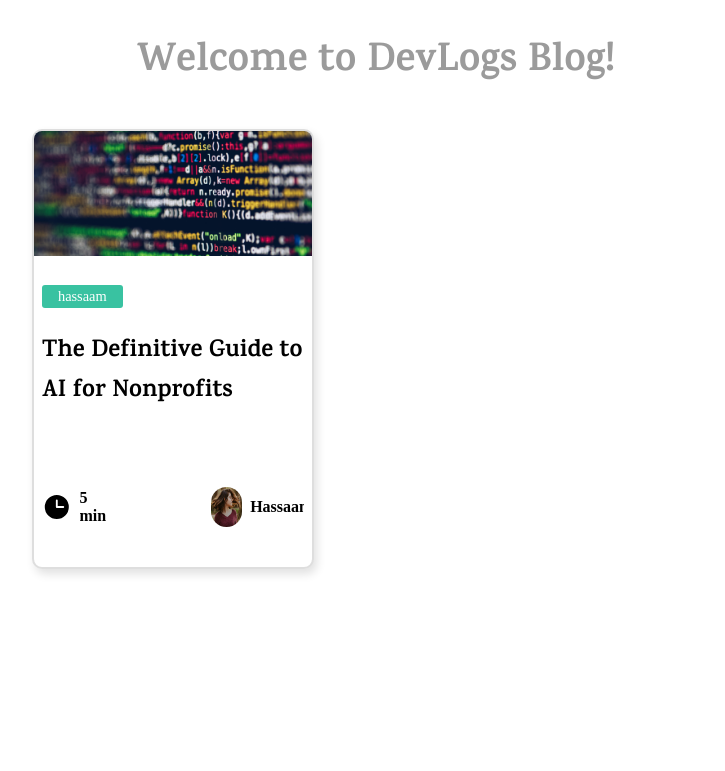
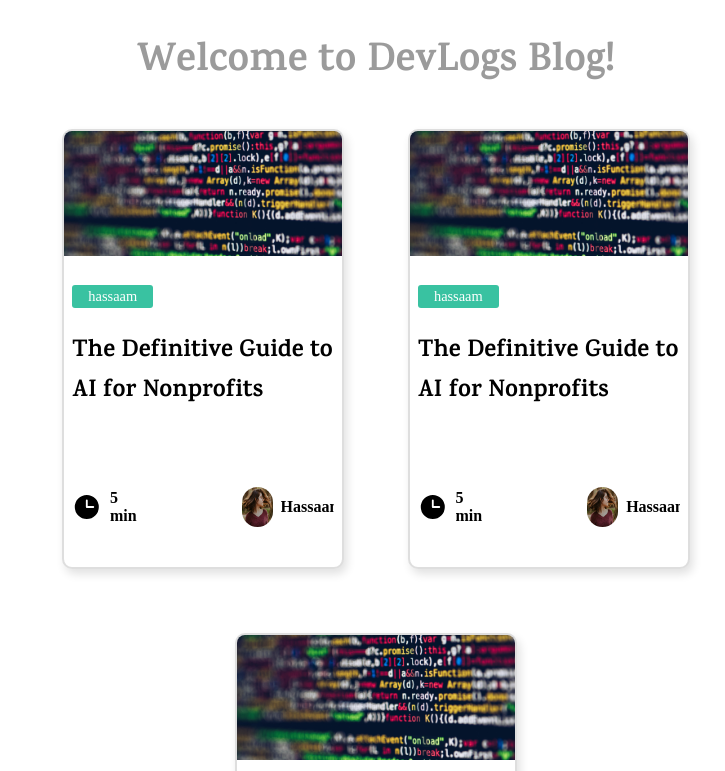
Before and after one commit to hassaammgl/mern-blog-client, a React (Vite) app: page / in a window 1280 px wide. Shown: the part 529-1300 px from the top of the page, without its empty margins (264-989 px from the left). Before the commit the page ends 1162 px from the top, so only its background shows below. Built offline with nearby package versions, Linux system fonts and the light colour scheme; a web font is replaced by a local one.

Commit message:
adsfdsaf

```diff
--- a/src/components/Blog.jsx
+++ b/src/components/Blog.jsx
@@ -7,6 +7,8 @@ const Blog = () => {
         <h2 className='h2'>Welcome to DevLogs Blog!</h2>
         <div className="blogs">
           <BlogContainer />
+          <BlogContainer />
+          <BlogContainer />
         </div>
     </div>
   )
--- a/src/styles/blog.scss
+++ b/src/styles/blog.scss
@@ -11,4 +11,9 @@
         font-family: $font3;
         font-weight: bold;
     }
+
+    .blogs{
+        flex-wrap: wrap;
+        @include flexer();
+    }
 }
```
